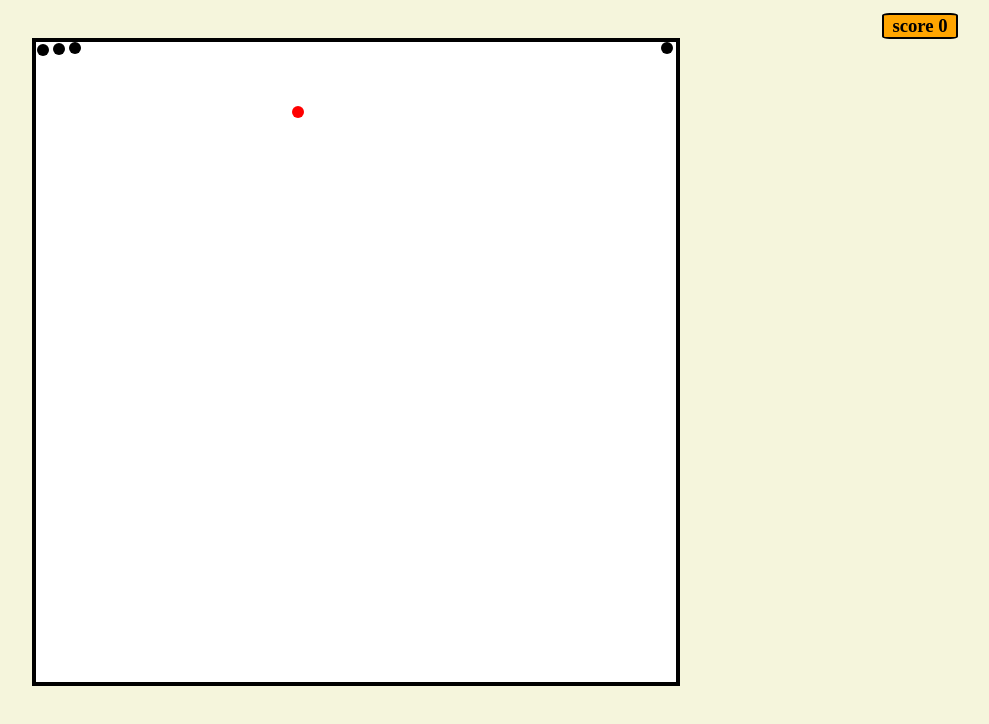
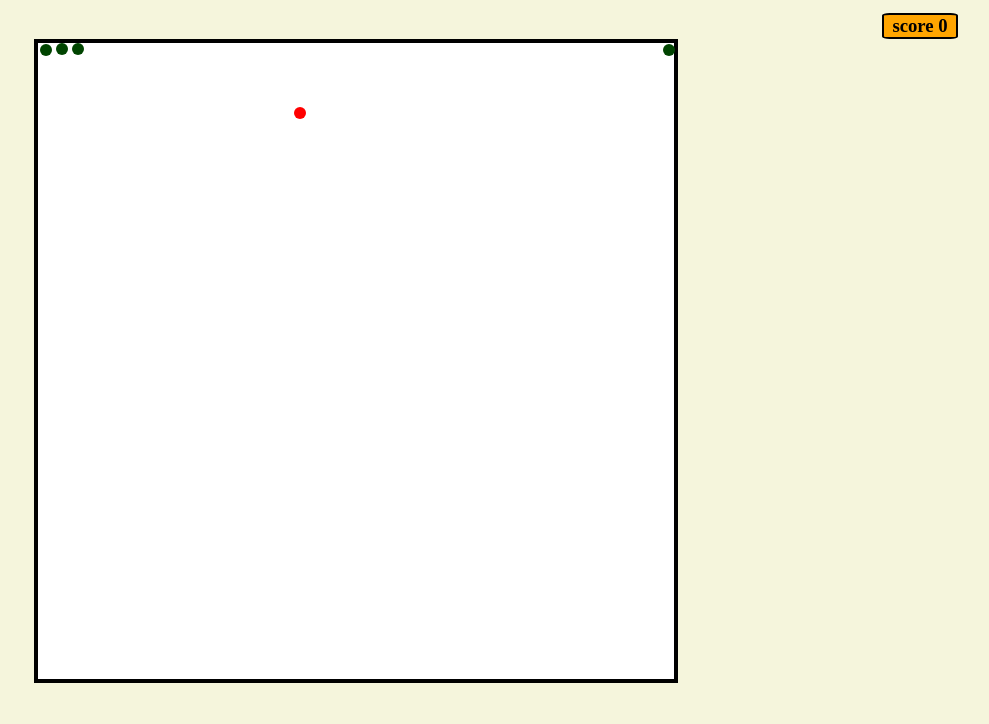
Before and after one commit to valerioio/shaky-snake, a React (Create React App) app: page / in a window 1280 px wide. Shown: the top 724 px of the page, without its empty margins (284-1273 px from the left). Built offline with nearby package versions, Linux system fonts and the light colour scheme.

Commit message:
:bug: Fix snake movement and growing

```diff
--- a/package.json
+++ b/package.json
@@ -9,6 +9,7 @@
     "react": "^18.2.0",
     "react-dom": "^18.2.0",
     "react-scripts": "5.0.1",
+    "uuid": "^9.0.0",
     "web-vitals": "^2.1.4"
   },
   "scripts": {
--- a/src/App.css
+++ b/src/App.css
@@ -3,8 +3,7 @@ body {
 }
 
 .playground {
-  --board-size: 640px;
-  --cell-size: 12px;
+  --board-size: 636px;
 }
 
 .playground {
@@ -18,18 +17,16 @@ body {
   background-color: white;
 }
 
-.circle {
+.snake {
   position: absolute;
-  width: var(--cell-size);
-  height: var(--cell-size);
   border-radius: 50%;
-}
-
-.snake {
-  background-color: black;
+  background-color: #040;
+  z-index: 1;
 }
 
 .apple {
+  position: absolute;
+  border-radius: 50%;
   background-color: red;
 }
 
@@ -41,7 +38,7 @@ body {
   width: 100vw;
   padding: 5vh 10vw;
   font-size: 3rem;
-  z-index: 1;
+  z-index: 2;
   background-color: lightgray;
 }
 
--- a/src/App.jsx
+++ b/src/App.jsx
@@ -1,4 +1,5 @@
 import { useEffect, useState } from "react";
+import { v4 as uuidv4 } from 'uuid';
 import "./App.css";
 
 const INITIAL_LENGTH = 4;
@@ -18,46 +19,79 @@ export default function App() {
   const [dirLen, setDirLen] = useState([1, CELL_SIZE]);
   const [apple, setApple] = useState([randomCoord(), randomCoord()]);
   const [score, setScore] = useState(0);
+  const [bump, setBump] = useState(-1);
+
+  function handleKeydown(e) {
+    if (e.key === "ArrowRight" && dirLen[0] === 0) {
+      setDirLen([1, CELL_SIZE]);
+    } else if (e.key === "ArrowDown" && dirLen[0] === 1) {
+      setDirLen([0, CELL_SIZE]);
+    } else if (e.key === "ArrowLeft" && dirLen[0] === 0) {
+      setDirLen([1, -CELL_SIZE]);
+    } else if (e.key === "ArrowUp" && dirLen[0] === 1) {
+      setDirLen([0, -CELL_SIZE]);
+    }
+  }
+
+  const snakeStyles = (top, left, i) => {
+    return {
+      top: top + Math.random() * 2 + (i === bump - 1 ? -2 : 0),
+      left: left + Math.random() * 2 + (i === bump - 1 ? -2 : 0),
+      width: CELL_SIZE + (i === bump - 1 ? 0 : -4),
+      height: CELL_SIZE + (i === bump - 1 ? 0 : -4),
+    };
+  };
+
+  const appleStyles = {
+    top: apple[0],
+    left: apple[1],
+    width: CELL_SIZE - 4,
+    height: CELL_SIZE - 4,
+  };
 
   useEffect(() => {
-    window.addEventListener("keydown", (e) => {
-      if (e.key === "ArrowRight") {
-        setDirLen([1, CELL_SIZE]);
-      } else if (e.key === "ArrowDown") {
-        setDirLen([0, CELL_SIZE]);
-      } else if (e.key === "ArrowLeft") {
-        setDirLen([1, -CELL_SIZE]);
-      } else if (e.key === "ArrowUp") {
-        setDirLen([0, -CELL_SIZE]);
-      }
-    });
-  }, []);
+    window.addEventListener("keydown", handleKeydown);
+    return () => {
+      window.removeEventListener("keydown", handleKeydown);
+    };
+  }, [dirLen]);
 
-  //Move the snake
+  //Handle movement
   useEffect(() => {
     const timerId = setTimeout(() => {
       const head = [...snake.at(-1)];
       const [dir, len] = dirLen;
       head[dir] = (head[dir] + len + BOARD_SIZE) % BOARD_SIZE;
       setSnake([...snake.slice(1), head]);
+      setBump(bump - 1);
     }, 100 / (1 + score / 5));
     return () => clearTimeout(timerId);
-  }, [snake, dirLen, score]);
+  }, [snake, bump]);
 
-  //Handle eating and game over
+  //Handle eating
   useEffect(() => {
     const head = snake.at(-1);
     if (overlap([head], apple)) {
       setScore(score + 1);
       setApple([randomCoord(), randomCoord()]);
-      const tail = [...snake[0]];
-      const [dir, len] = dirLen;
-      tail[dir] -= len;
-      setSnake([tail, ...snake]);
+      setBump(snake.length);
     }
+  }, [snake]);
+  // setIsGameOver(overlap(snake.slice(0, -1), head));
 
-    // setIsGameOver(overlap(snake.slice(0, -1), head));
-  }, [snake, apple, score, dirLen]);
+  //Handle growing
+  useEffect(() => {
+    if (!bump) {
+      const [[x1, y1], [x2, y2]] = snake;
+      setSnake([
+        [
+          (2 * x1 - x2 + BOARD_SIZE) % BOARD_SIZE,
+          (2 * y1 - y2 + BOARD_SIZE) % BOARD_SIZE,
+        ],
+        ...snake,
+      ]);
+    }
+  }, [bump]);
 
   return (
     <>
@@ -67,19 +101,9 @@ export default function App() {
       <h3 className="score">score {score}</h3>
       <main className="playground">
         {snake.map(([top, left], i) => (
-          <div
-            key={i}
-            className="circle snake"
-            style={{
-              top: top + Math.random() * 2,
-              left: left + Math.random() * 2,
-            }}
-          />
+          <div key={uuidv4()} className="snake" style={snakeStyles(top, left, i)} />
         ))}
-        <div
-          className="circle apple"
-          style={{ top: apple[0], left: apple[1] }}
-        />
+        <div className="apple" style={appleStyles} />
       </main>
     </>
   );
```
Also changed, not shown: 1 other file (tests, documents, lock files or other folders).
